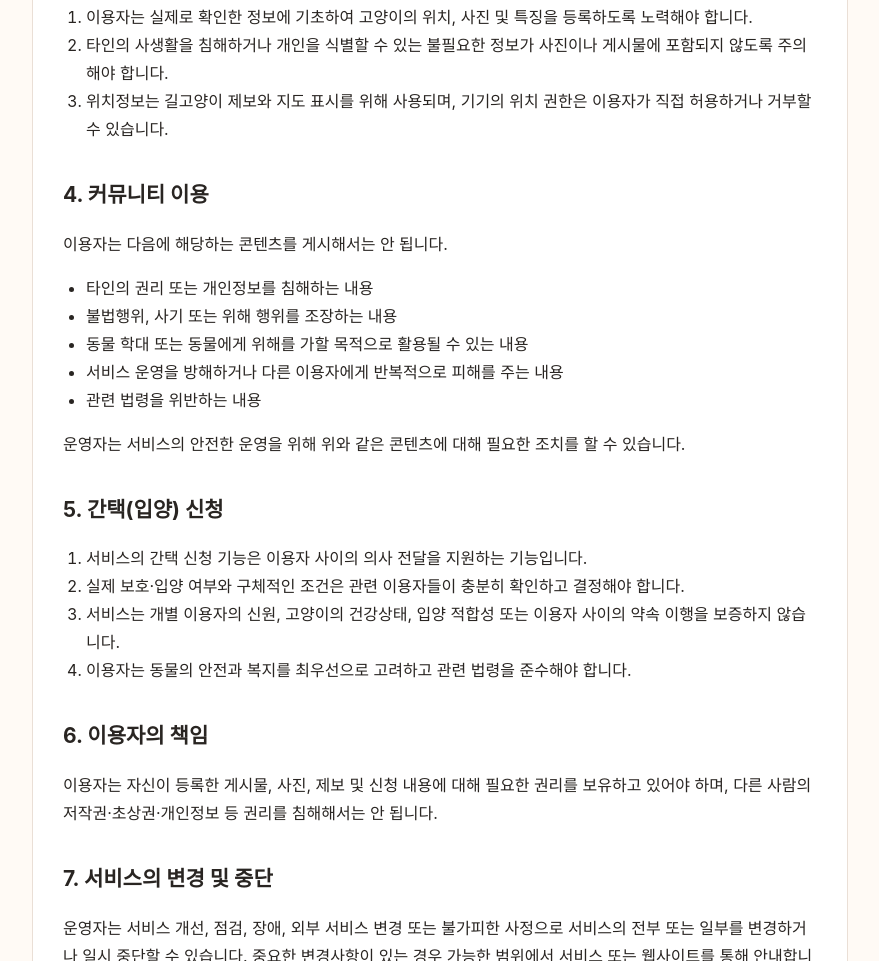
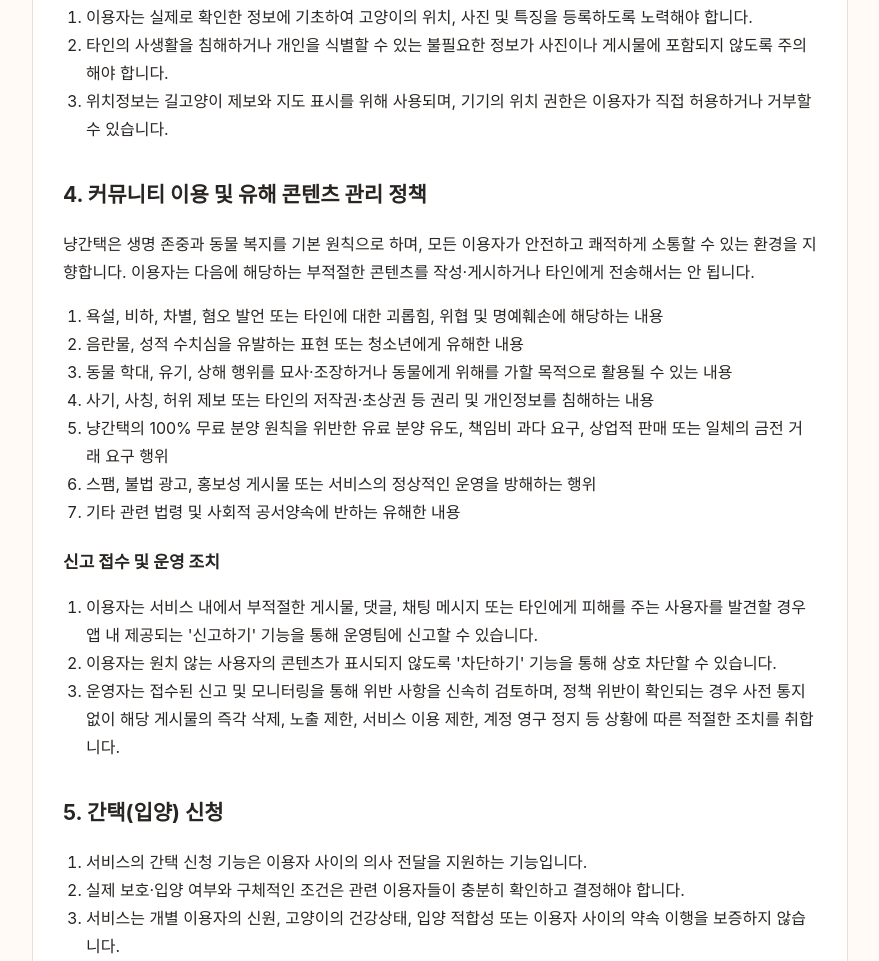
Before and after one commit to sbach1203/gantaek, a plain HTML site: page terms.html in a window 1280 px wide. Shown: the part 704-1665 px from the top of the page, without its empty margins (200-1079 px from the left). Drawn offline with Linux system fonts and the light colour scheme.

Commit message:
Update terms.html

```diff
--- a/terms.html
+++ b/terms.html
@@ -41,16 +41,24 @@ footer{color:var(--muted);font-size:13px;margin-top:28px;text-align:center}
 <li>위치정보는 길고양이 제보와 지도 표시를 위해 사용되며, 기기의 위치 권한은 이용자가 직접 허용하거나 거부할 수 있습니다.</li>
 </ol>
 
-<h2>4. 커뮤니티 이용</h2>
-<p>이용자는 다음에 해당하는 콘텐츠를 게시해서는 안 됩니다.</p>
-<ul>
-<li>타인의 권리 또는 개인정보를 침해하는 내용</li>
-<li>불법행위, 사기 또는 위해 행위를 조장하는 내용</li>
-<li>동물 학대 또는 동물에게 위해를 가할 목적으로 활용될 수 있는 내용</li>
-<li>서비스 운영을 방해하거나 다른 이용자에게 반복적으로 피해를 주는 내용</li>
-<li>관련 법령을 위반하는 내용</li>
-</ul>
-<p>운영자는 서비스의 안전한 운영을 위해 위와 같은 콘텐츠에 대해 필요한 조치를 할 수 있습니다.</p>
+<h2>4. 커뮤니티 이용 및 유해 콘텐츠 관리 정책</h2>
+<p>냥간택은 생명 존중과 동물 복지를 기본 원칙으로 하며, 모든 이용자가 안전하고 쾌적하게 소통할 수 있는 환경을 지향합니다. 이용자는 다음에 해당하는 부적절한 콘텐츠를 작성·게시하거나 타인에게 전송해서는 안 됩니다.</p>
+<ol>
+<li>욕설, 비하, 차별, 혐오 발언 또는 타인에 대한 괴롭힘, 위협 및 명예훼손에 해당하는 내용</li>
+<li>음란물, 성적 수치심을 유발하는 표현 또는 청소년에게 유해한 내용</li>
+<li>동물 학대, 유기, 상해 행위를 묘사·조장하거나 동물에게 위해를 가할 목적으로 활용될 수 있는 내용</li>
+<li>사기, 사칭, 허위 제보 또는 타인의 저작권·초상권 등 권리 및 개인정보를 침해하는 내용</li>
+<li>냥간택의 100% 무료 분양 원칙을 위반한 유료 분양 유도, 책임비 과다 요구, 상업적 판매 또는 일체의 금전 거래 요구 행위</li>
+<li>스팸, 불법 광고, 홍보성 게시물 또는 서비스의 정상적인 운영을 방해하는 행위</li>
+<li>기타 관련 법령 및 사회적 공서양속에 반하는 유해한 내용</li>
+</ol>
+
+<h3>신고 접수 및 운영 조치</h3>
+<ol>
+<li>이용자는 서비스 내에서 부적절한 게시물, 댓글, 채팅 메시지 또는 타인에게 피해를 주는 사용자를 발견할 경우 앱 내 제공되는 '신고하기' 기능을 통해 운영팀에 신고할 수 있습니다.</li>
+<li>이용자는 원치 않는 사용자의 콘텐츠가 표시되지 않도록 '차단하기' 기능을 통해 상호 차단할 수 있습니다.</li>
+<li>운영자는 접수된 신고 및 모니터링을 통해 위반 사항을 신속히 검토하며, 정책 위반이 확인되는 경우 사전 통지 없이 해당 게시물의 즉각 삭제, 노출 제한, 서비스 이용 제한, 계정 영구 정지 등 상황에 따른 적절한 조치를 취합니다.</li>
+</ol>
 
 <h2>5. 간택(입양) 신청</h2>
 <ol>
```
